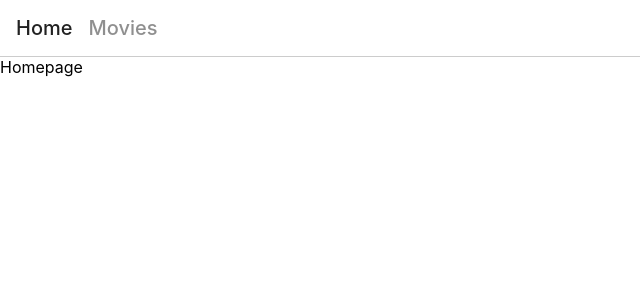
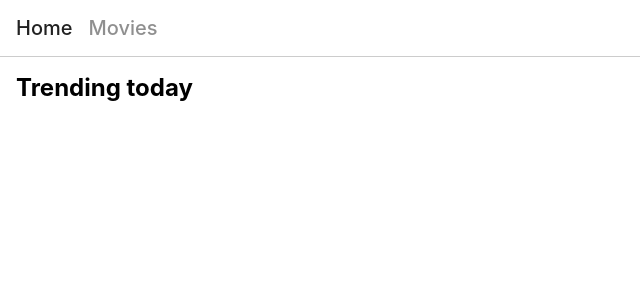
Before and after one commit to memx86/goit-react-hw-05-movies, a React (Create React App) app: page / in a window 1280 px wide. Shown: the top 300 px of the page, without its empty margins (0-640 px from the left). Built offline with nearby package versions, Linux system fonts and the light colour scheme.

Commit message:
basic logic

```diff
--- a/package.json
+++ b/package.json
@@ -10,6 +10,7 @@
     "prop-types": "^15.8.1",
     "react": "^17.0.2",
     "react-dom": "^17.0.2",
+    "react-icons": "^4.3.1",
     "react-router-dom": "^6.2.1",
     "react-scripts": "5.0.0",
     "web-vitals": "^2.1.3"
--- a/src/App.js
+++ b/src/App.js
@@ -3,6 +3,7 @@ import Navbar from "components/Navbar";
 import { Route, Routes } from "react-router-dom";
 import Home from "views/Home";
 import Movies from "views/Movies";
+import MovieCard from "components/MovieCard";
 import NotFound from "views/NotFound";
 
 function App() {
@@ -12,6 +13,7 @@ function App() {
       <Routes>
         <Route path="/" element={<Home />} />
         <Route path="/movies" element={<Movies />} />
+        <Route path="/movies/:movieId" element={<MovieCard />} />
         <Route path="*" element={<NotFound />} />
       </Routes>
     </Fragment>
--- a/src/components/Navbar/Navbar.module.css
+++ b/src/components/Navbar/Navbar.module.css
@@ -2,6 +2,7 @@
   padding-top: 1em;
   padding-bottom: 1em;
   border-bottom: 1px solid #ccc;
+  box-shadow: 4px 5px 10px 0px rgba(34, 60, 80, 0.2);
 }
 .nav {
   display: flex;
--- a/src/views/Home.js
+++ b/src/views/Home.js
@@ -1,9 +1,14 @@
-// import PropTypes from "prop-types";
+import Section from "components/Section";
+import Container from "components/Container";
 
 function Home(props) {
-  return <div>Homepage</div>;
+  return (
+    <Section>
+      <Container>
+        <h1>Trending today</h1>
+      </Container>
+    </Section>
+  );
 }
 
-// Home.propTypes = {};
-
 export default Home;
--- a/src/views/Movies.js
+++ b/src/views/Movies.js
@@ -1,7 +1,18 @@
 // import PropTypes from "prop-types";
+import Section from "components/Section";
+import Container from "components/Container";
+import SearchForm from "components/SearchForm";
+import MovieList from "components/MovieList";
 
 function Movies(props) {
-  return <div>Movies</div>;
+  return (
+    <Section>
+      <Container>
+        <SearchForm />
+        <MovieList />
+      </Container>
+    </Section>
+  );
 }
 
 // Movies.propTypes = {};
--- a/src/views/NotFound.js
+++ b/src/views/NotFound.js
@@ -1,9 +1,14 @@
-// import PropTypes from "prop-types";
+import Section from "components/Section";
+import Container from "components/Container";
 
 function NotFound(props) {
-  return <div>Page not found</div>;
+  return (
+    <Section>
+      <Container>
+        <h1>Page not found</h1>
+      </Container>
+    </Section>
+  );
 }
 
-// NotFound.propTypes = {};
-
 export default NotFound;
```
Also changed, not shown: 1 other file (tests, documents, lock files or other folders).
